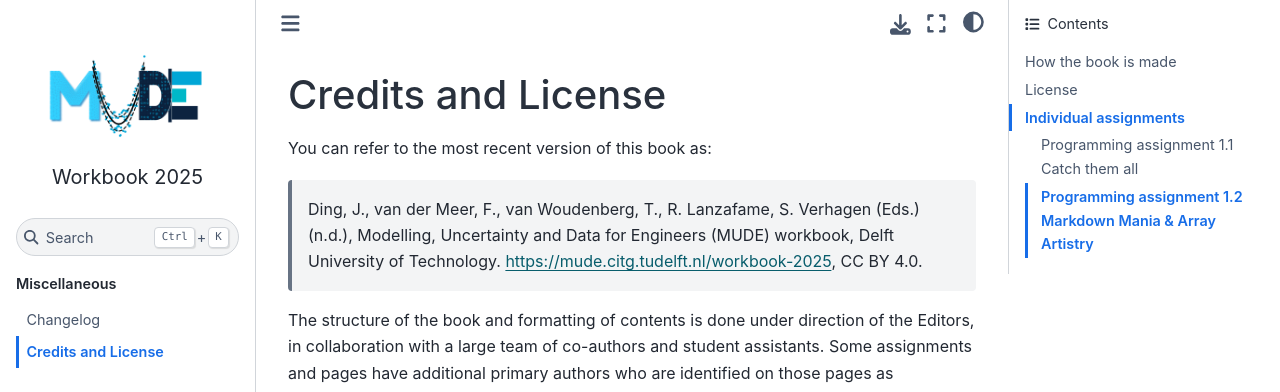
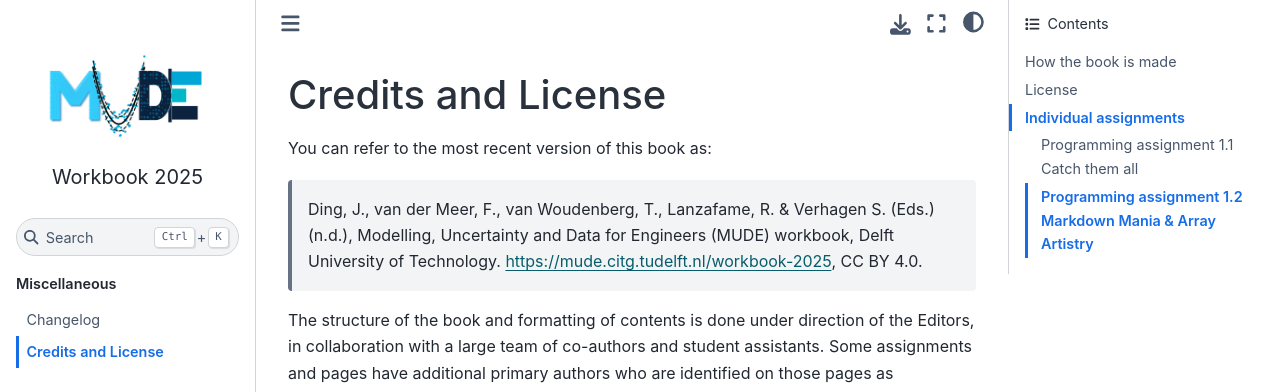
Before and after one commit to TUDelft-MUDE/workbook-2025, a Jupyter Book: the page built from book/credits.md, in a window 1280 px wide and 900 px high. Shown: the top 392 px of the window. Built offline with Jupyter Book 1.0.4 settings and Sphinx 7.4.7 and the Sphinx Book theme 1.1.4, drawn with Linux system fonts in a browser that asks for light colours; pages that are not in the unit, such as notebooks, are missing from menus.

```diff
--- a/book/credits.md
+++ b/book/credits.md
@@ -3,7 +3,7 @@
 
 You can refer to the most recent version of this book as:
 
-> Ding, J., van der Meer, F., van Woudenberg, T., R. Lanzafame, S. Verhagen (Eds.) (n.d.), Modelling, Uncertainty and Data for Engineers (MUDE) workbook, Delft University of Technology. https://mude.citg.tudelft.nl/workbook-2025, CC BY 4.0.
+> Ding, J., van der Meer, F., van Woudenberg, T., Lanzafame, R. & Verhagen S. (Eds.) (n.d.), Modelling, Uncertainty and Data for Engineers (MUDE) workbook, Delft University of Technology. https://mude.citg.tudelft.nl/workbook-2025, CC BY 4.0.
 
 The structure of the book and formatting of contents is done under direction of the Editors, in collaboration with a large team of co-authors and student assistants. Some assignments and pages have additional primary authors who are identified on those pages as necessary. If an author is not listed on a particular chapter or page, the editors may be attributed as the authors. Furthermore, as contents of this book may change, we cannot guarantee that chapter titles and URL's will remain static indefinitely. Therefore, if it is important for you to reference a specific location within the book, we recommend including the complete URL and version in your reference:
 
```
